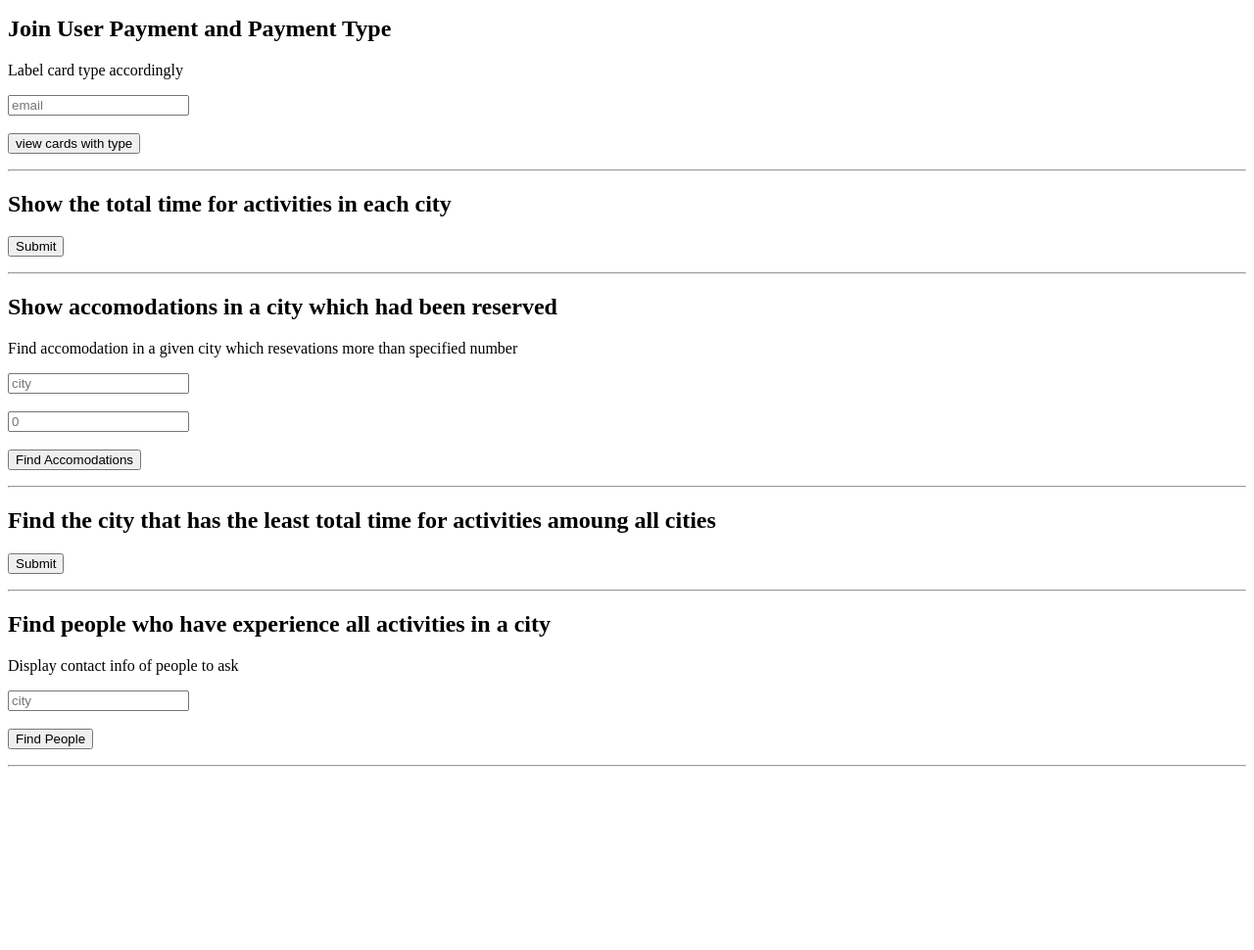
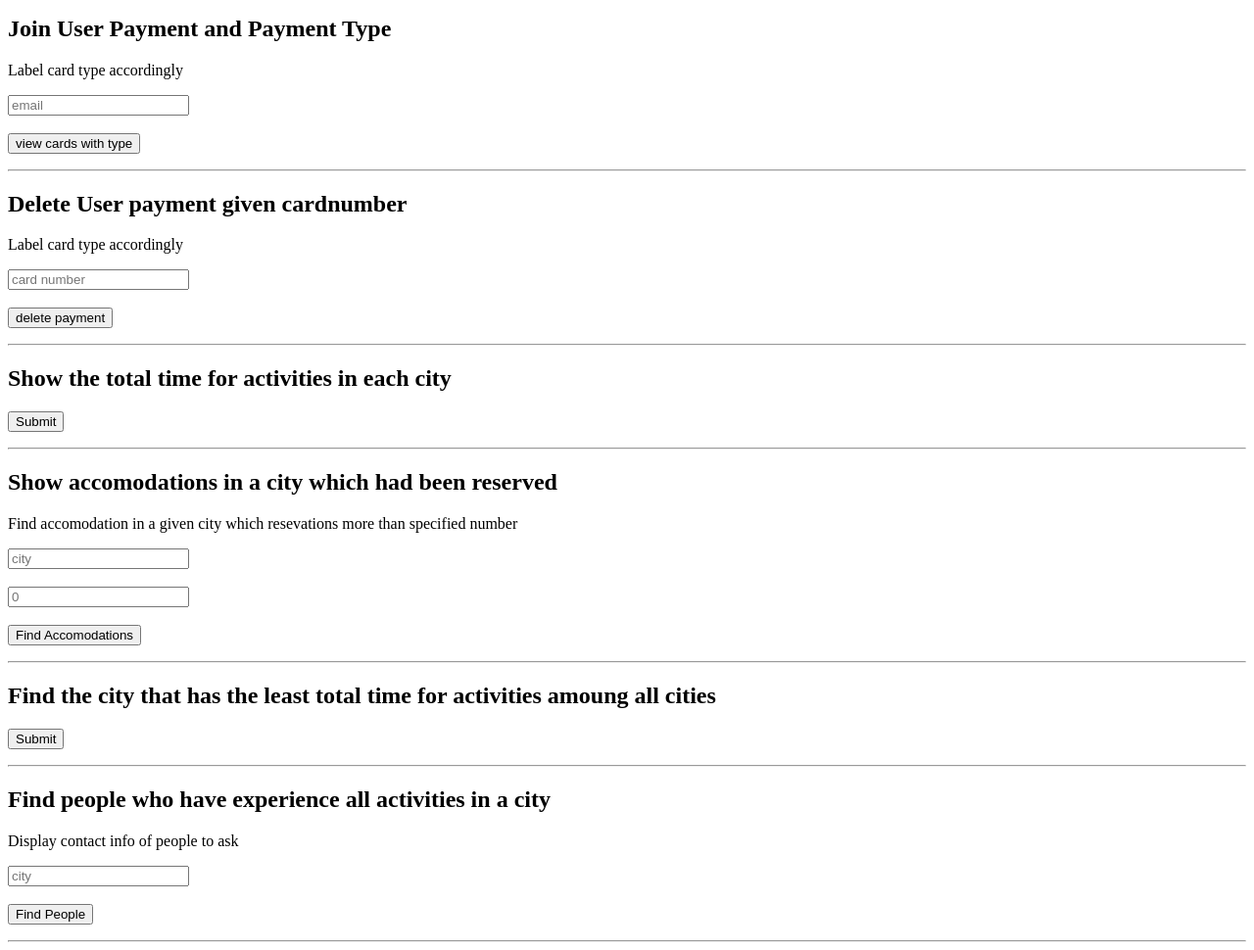
Before and after one commit to CODE304/TravelApp, a PHP site: page /userquery.php in a window 1280 px wide. Shown: the part 193-1163 px from the top of the page at 98% size. Before the commit the page ends 984 px from the top, so only its background shows below. Run offline with PHP 8.4, Linux system fonts and the light colour scheme.

Commit message:
minor changes

```diff
--- a/travelapp.sql
+++ b/travelapp.sql
@@ -103,7 +103,7 @@ grant select on Schedule to public;
 
 create table Payment
     (paymentID char(50) PRIMARY KEY,
-    cardNum int,
+    cardNum int unique,
     cvv int,
     email char(50),
     FOREIGN KEY (email) REFERENCES userTable(email)
@@ -113,7 +113,9 @@ grant select on Payment to public;
 
 create table PaymentType
     (cardNum int PRIMARY KEY,
-    paymentType char(20));
+    paymentType char(20),
+    FOREIGN KEY (cardNum) REFERENCES Payment(cardNum)
+    ON DELETE CASCADE);
 
 grant select on PaymentType to public;
 
--- a/userquery.php
+++ b/userquery.php
@@ -41,6 +41,16 @@
             <input type="hidden" id="joinQueryRequest" name="joinQueryRequest">
             <input type="text" name="projectEmail" placeholder="email" ><br /><br />
             <input type="submit" value="view cards with type" name="joinSubmit"></p>
+        </form>
+
+        <hr />
+
+        <h2>Delete User payment given cardnumber</h2>
+        <p>Label card type accordingly</p>
+        <form method="POST" action="userquery.php"> <!--refresh page when submitted-->
+            <input type="hidden" id="deleteRequest" name="deleteRequest">
+            <input type="text" name="cardNumber" placeholder="card number" ><br /><br />
+            <input type="submit" value="delete payment" name="deleteSubmit"></p>
         </form>
 
         <hr />
@@ -186,14 +196,14 @@
             $projectEmail = $_POST['projectEmail'];
 
 
-            $result = executePlainSQL("SELECT cardnum FROM Payment WHERE email='" . $projectEmail . "'");
+            $result = executePlainSQL("SELECT email, cardNum, cvv  FROM Payment WHERE email='" . $projectEmail . "'");
 
             echo "<br>Payment info for email $projectEmail <br>";
             echo "<table>";
-            echo "<tr><th>Card Number</th></tr>"; // headings
+            echo "<tr><th>Email</th><th>Card Number</th><th>cvv</th></tr>"; // headings
 
             while ($row = OCI_Fetch_Array($result, OCI_BOTH)) {
-                echo "<tr><td>" . $row[0] . "</td></tr>"; //or just use "echo $row[0]" per column
+                echo "<tr><td>" . $row[0] .  "</td><td>" . $row[1] . "</td><td>" . $row[2] ."</td></tr>"; //or just use "echo $row[0]" per column
             }
 
 
@@ -294,6 +304,15 @@
         }
 
 
+        function handleDeleteRequest() {
+            global $db_conn;
+            $cardNum = $_POST['cardNumber'];
+            $result = executePlainSQL("DELETE from payment where cardnum = $cardNum");
+            OCICommit($db_conn);
+
+        }
+
+
         // HANDLE ALL POST ROUTES
 	// A better coding practice is to have one method that reroutes your requests accordingly. It will make it easier to add/remove functionality.
         function handlePOSTRequest() {
@@ -306,6 +325,8 @@
                     handleHavingRequest();
                 } else if (array_key_exists('divisionRequest', $_POST)) {
                     handledivisionRequest();
+                } else if (array_key_exists('deleteRequest', $_POST)) {
+                    handleDeleteRequest();
                 }
 
                 disconnectFromDB();
@@ -327,7 +348,7 @@
             }
         }
 
-		if (isset($_POST['reset']) || isset($_POST['joinSubmit']) || isset($_POST['insertSubmit'])|| isset($_POST['projectSubmit']) || isset($_POST['havingSubmit']) || isset($_POST['divisionSubmit'])) {
+		if (isset($_POST['reset']) || isset($_POST['joinSubmit']) || isset($_POST['insertSubmit'])|| isset($_POST['projectSubmit']) || isset($_POST['havingSubmit']) || isset($_POST['divisionSubmit']) || isset($_POST['deleteSubmit'])) {
             handlePOSTRequest();
         } else if (isset($_GET['totalTimeCity'])) {
             handleGETRequest();
```
